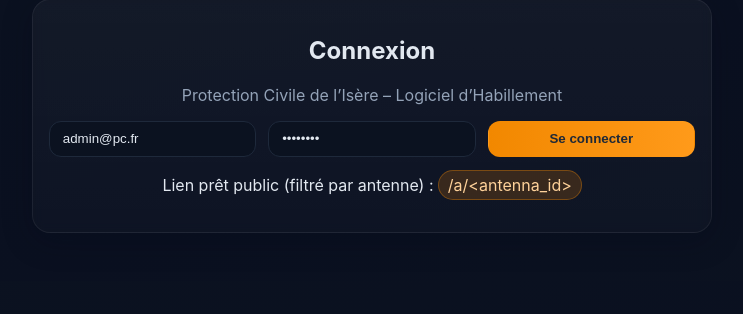
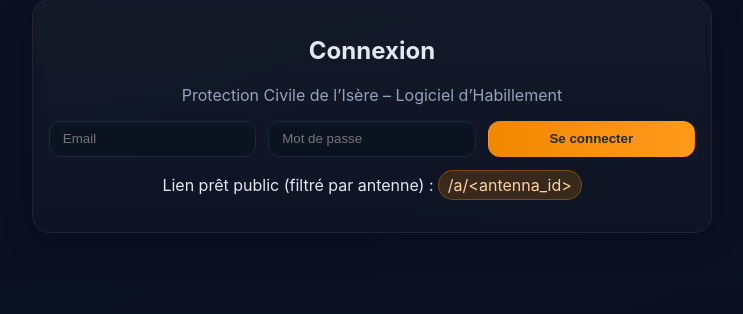
Before and after one commit to protec38/HABILLEMENT, a Flask app: page / in a window 1280 px wide. Shown: the part 151-465 px from the top of the page, without its empty margins (268-1011 px from the left). Run offline with Flask 3, Linux system fonts and the light colour scheme.

Commit message:
Update index.html

```diff
--- a/web/templates/index.html
+++ b/web/templates/index.html
@@ -26,8 +26,8 @@
       <h1>Connexion</h1>
       <p class="muted">Protection Civile de l’Isère – Logiciel d’Habillement</p>
       <div class="grid-3">
-        <input id="loginEmail" class="input" placeholder="Email" value="admin@pc.fr">
-        <input id="loginPass" class="input" type="password" placeholder="Mot de passe" value="admin123">
+        <input id="loginEmail" class="input" placeholder="Email">
+        <input id="loginPass" class="input" type="password" placeholder="Mot de passe">
         <button id="loginBtn" class="btn btn-primary" onclick="App.login()">Se connecter</button>
       </div>
       <div id="loginError" class="alert hidden mt"></div>
```
